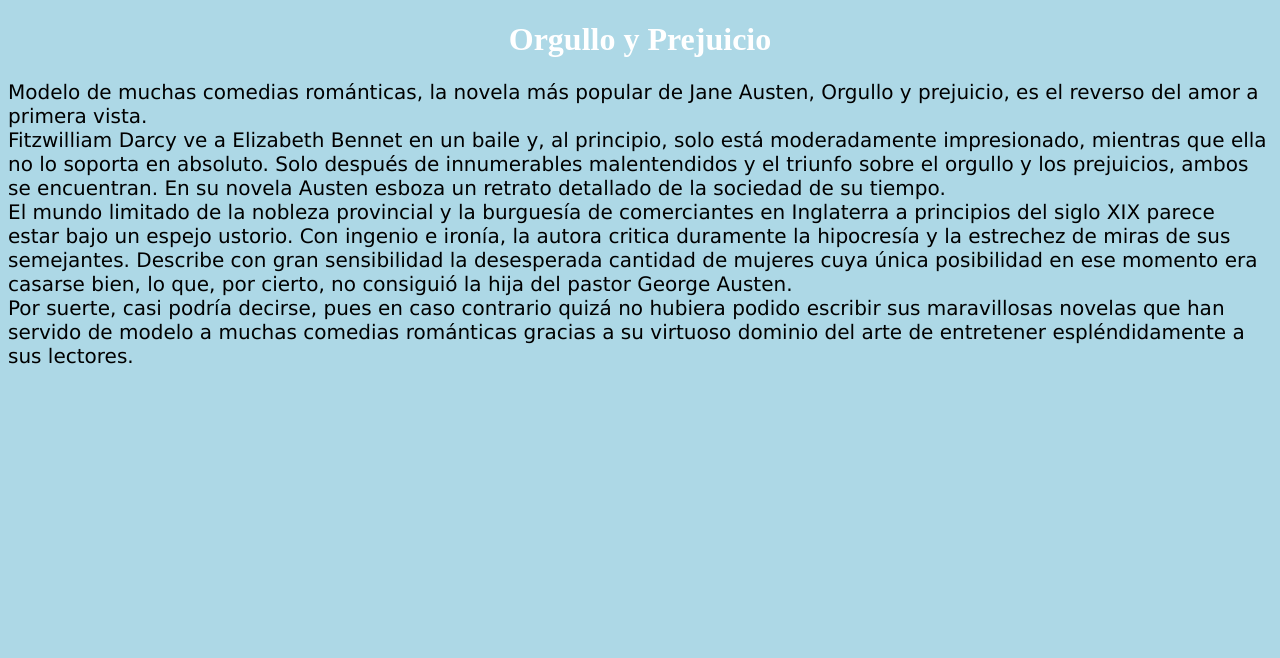
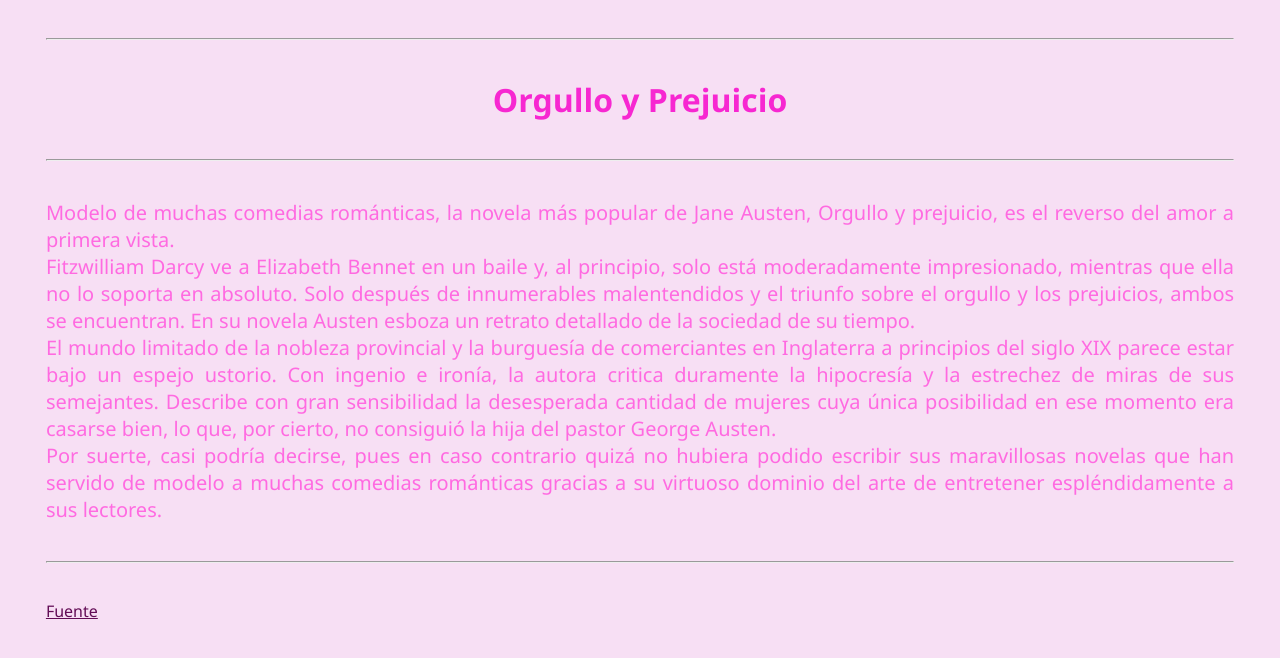
Before and after one commit to ZaAth0/practica-git-web, a plain HTML site: page index.html in a window 1280 px wide. Drawn offline with Linux system fonts and the light colour scheme.

Commit message:
Modificaciones en el html y css

```diff
--- a/index.html
+++ b/index.html
@@ -5,7 +5,10 @@
         <link rel="stylesheet" type="text/css" href="style.css">
     </head>
     <body>
+
+        <hr></hr>
         <h1>Orgullo y Prejuicio</h1>
+        <hr></hr>
         <p>Modelo de muchas comedias románticas, la novela más popular de Jane Austen,
         Orgullo y prejuicio, es el reverso del amor a primera vista.
         <br>Fitzwilliam Darcy ve a Elizabeth Bennet en un baile y, al principio, solo está moderadamente impresionado,
@@ -18,5 +21,8 @@
         Por suerte, casi podría decirse, pues en caso contrario quizá no hubiera podido escribir sus maravillosas
         novelas que han servido de modelo a muchas comedias románticas gracias a su virtuoso dominio del arte de entretener
         espléndidamente a sus lectores.</br> </p>
+        <hr></hr>
+        <a href= "https://www.getabstract.com/es/resumen/orgullo-y-prejuicio/34636">Fuente</a>
+
     </body>
 </html>
--- a/style.css
+++ b/style.css
@@ -1,13 +1,29 @@
 body {
-    background-color: lightblue;
+    background-color: rgb(247, 223, 244);
   }
 
   h1 {
-    color: white;
+    color: rgb(247, 39, 209);
     text-align: center;
+    font-family: 'Segoe UI', Tahoma, Geneva, Verdana, sans-serif;
+    /*font-style: italic;*/
   }
 
   p {
-    font-family: verdana;
+    color: rgb(255, 106, 225);
+    font-family: 'Segoe UI', Tahoma, Geneva, Verdana, sans-serif;
     font-size: 20px;
+    text-align: justify;
+    margin: 3%;
+
+
   }
+  a{
+    color: rgb(98, 12, 85);
+    font-family: 'Segoe UI', Tahoma, Geneva, Verdana, sans-serif;
+    margin: 3%;
+  }
+  hr{
+    margin: 3%;
+    color: black;
+  }
```
